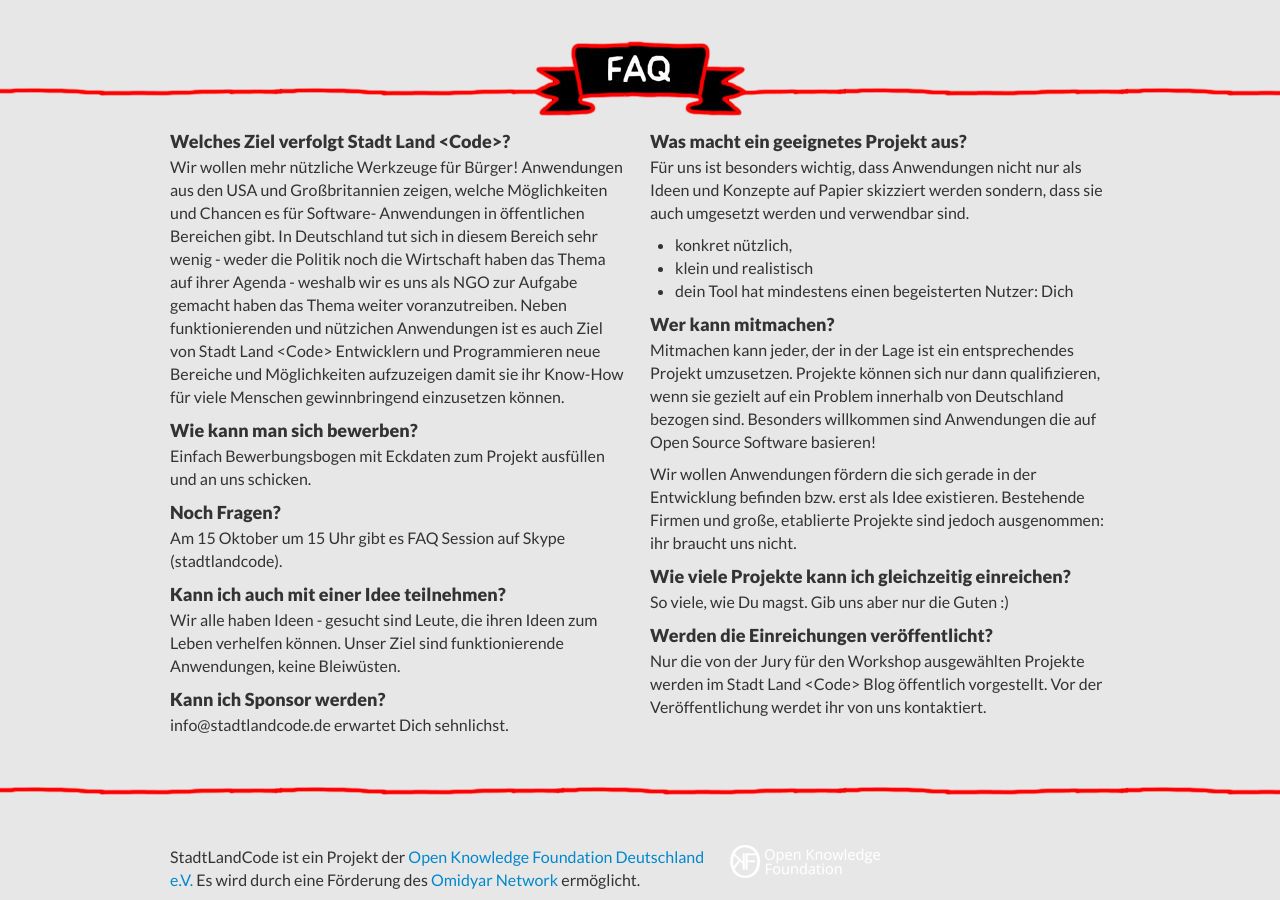
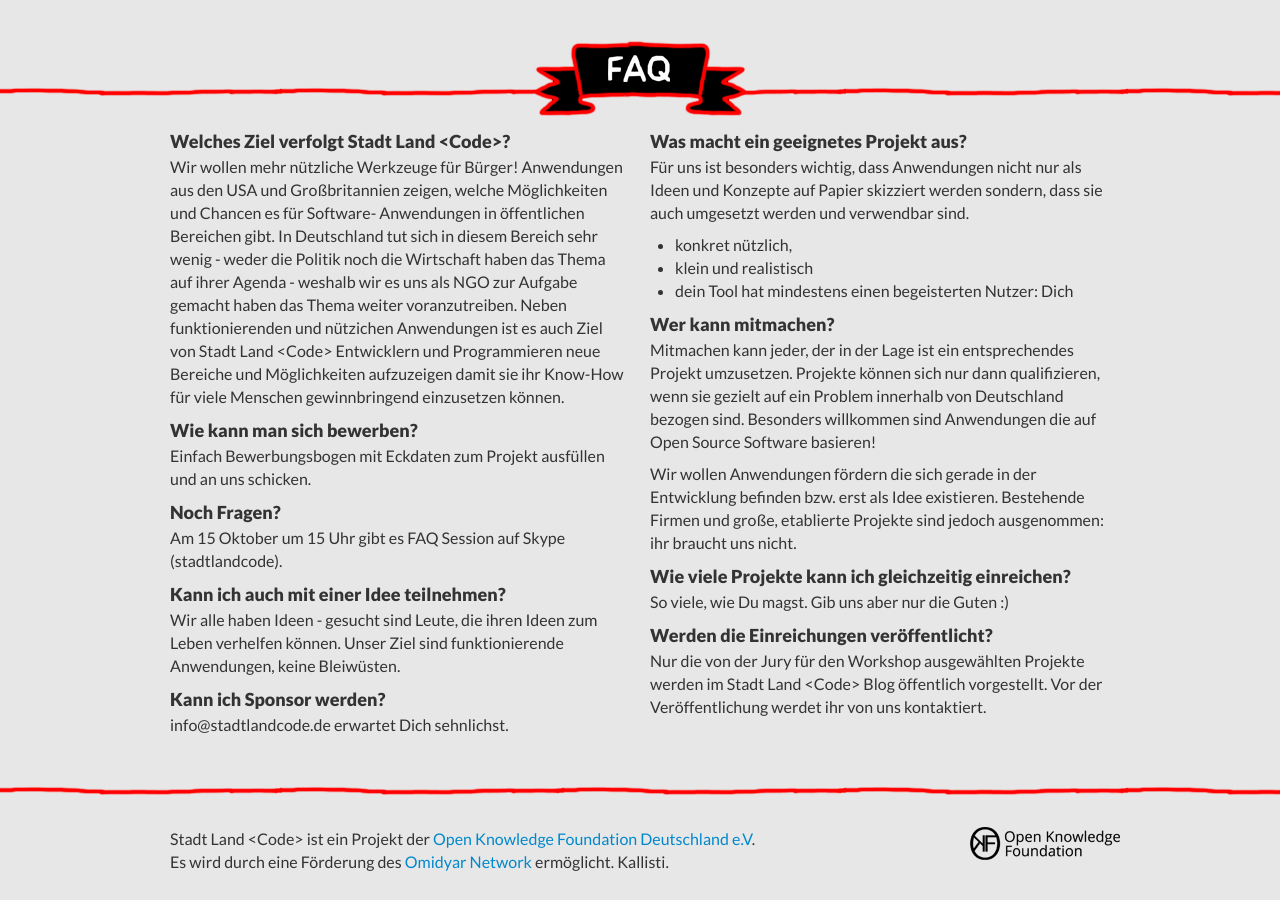
Before and after one commit to okfde/stadtlandcode.de, a Jekyll site: the page built from index.html, in a window 1280 px wide and 900 px high, scrolled down 2916 px. Built offline with Jekyll 4.4.1, drawn with Linux system fonts in a browser that asks for light colours; nearby versions of some CDN libraries; Markdown is read by kramdown in place of the engine named in the settings.

Commit message:
Fix footer

```diff
--- a/_layouts/default.html
+++ b/_layouts/default.html
@@ -63,14 +63,15 @@
 
   <footer class='container'>
     <div class='row'>
-      <div class="span7">
+      <div class="span10">
         <p>
-          StadtLandCode ist ein Projekt der <a href="http://okfn.de">Open Knowledge Foundation Deutschland e.V.</a> Es wird durch
-          eine Förderung des <a href="http://www.omidyar.com/">Omidyar Network</a> ermöglicht.
+        Stadt Land &lt;Code&gt; ist ein Projekt der <a href="http://okfn.de">Open Knowledge Foundation Deutschland e.V</a>.<br> Es wird
+        durch eine Förderung des <a href="http://www.omidyar.com/">Omidyar
+        Network</a> ermöglicht. Kallisti.
         </p>
-
+        <br/>
       </div>
-      <div class="span5 right-align">
+      <div class="span2 right-align">
         <a href="http://okfn.org"><img src='img/okfn.png'></a>
       </div>
     </div>
--- a/css/stadtlandcode.less
+++ b/css/stadtlandcode.less
@@ -228,5 +228,4 @@ ul.wantlist li {
 }
 
 footer {
-  margin-top: 50px;
 }
```
Also changed, not shown: img/okfn.png.
